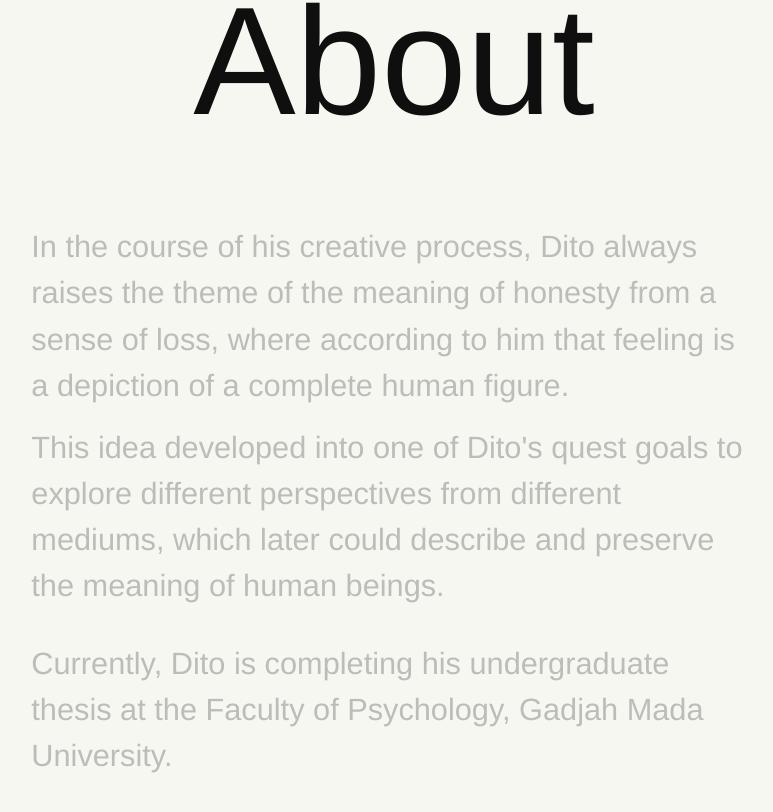
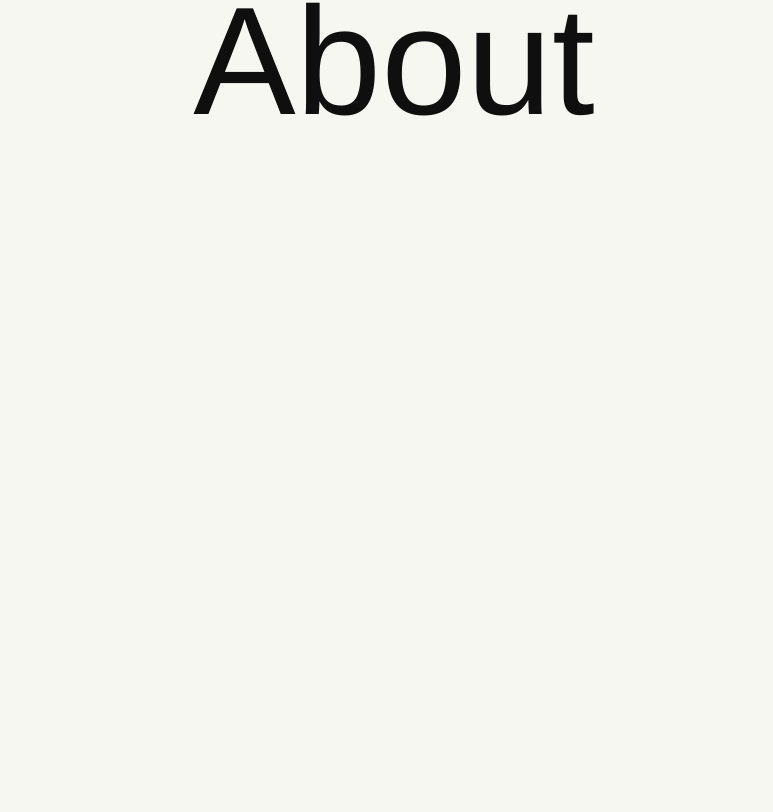
Before and after one commit to andikawilliam/ditobuwono, a Vue app: page / in a window 1280 px wide. Shown: the part 1554-2366 px from the top of the page, without its empty margins (246-1019 px from the left). Built offline with nearby package versions, Linux system fonts and the light colour scheme.

Commit message:
fix animation

```diff
--- a/src/pages/PageAbout.vue
+++ b/src/pages/PageAbout.vue
@@ -2,7 +2,7 @@
   <div class="flex items-center px-8 lg:px-24 lg:py-40">
     <div class="lg:w-2/3 text-black-onyx mx-auto">
       <HeadingPortfolio portfolio="About" />
-      <div class="about-text font-light opacity-25">
+      <div class="about-text font-light opacity-0">
         <p>
           In the course of his creative process, Dito always raises the theme of
           <span class="font-medium">the meaning of honesty</span>
@@ -45,9 +45,10 @@ export default Vue.extend({
         scrollTrigger: {
           id: "about-text",
           trigger: ".about-text",
-          start: "top center",
-          end: "center 40%",
+          start: "top 40%",
+          end: "30% 30%",
           scrub: 1
+          // markers: true
         },
         opacity: 1,
         y: -20
```
